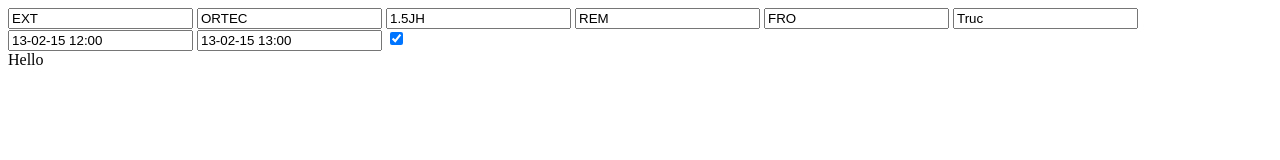
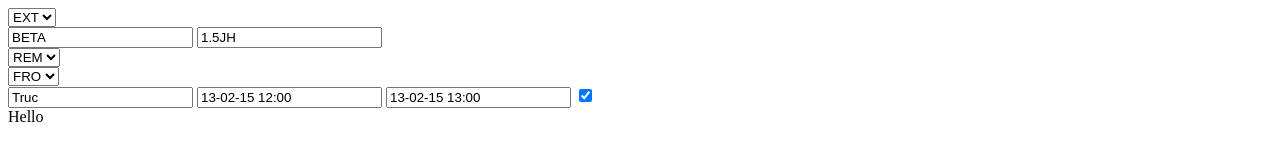
Before and after one commit to Happykiller/BONI_appCalendarGoogle, a plain HTML site: page index.html in a window 1280 px wide. Drawn offline with Linux system fonts and the light colour scheme; files whose address does not match are found by name.

Commit message:
clientid et apikey sorti de la lib

```diff
--- a/index.html
+++ b/index.html
@@ -15,7 +15,9 @@ and open the template in the editor.
         <script type="text/javascript">
             var input = {
                 "rest" : "http://localhost:8383/Task%20052%20-%20Process%20Tracking/"
-                ,"debug" : true
+                , "clientId" : "yourClientID"
+                , "apiKey" : "yourApiKey"
+                , "debug" : true
             };
 
             var output = {
@@ -24,11 +26,23 @@ and open the template in the editor.
         </script>
     </head>
     <body>
-        <input type="text" id="input_type" value="EXT">
-        <input type="text" id="input_client" value="ORTEC">
+        <div id="input_type">
+            <select>
+                <option selected>EXT</option>
+            </select>
+        </div>
+        <input type="text" id="input_client" value="BETA">
         <input type="text" id="input_cost" value="1.5JH">
-        <input type="text" id="input_where" value="REM">
-        <input type="text" id="input_consultant" value="FRO">
+        <div id="input_where">
+            <select>
+                <option selected>REM</option>
+            </select>
+        </div>
+        <div id="input_consultant">
+            <select>
+                <option selected>FRO</option>
+            </select>
+        </div>
         <input type="text" id="input_cmt" value="Truc">
         <input type="text" id="input_start" value="13-02-15 12:00">
         <input type="text" id="input_end" value="13-02-15 13:00">
--- a/libActivity.js
+++ b/libActivity.js
@@ -13,8 +13,8 @@
         _input = input,
         _output = output,
         _debug = input.debug,
-        _clientId = 'xxx',
-        _apiKey = 'xxx',
+        _clientId = input.clientId,
+        _apiKey = input.apiKey,
         _scopes = 'https://www.googleapis.com/auth/calendar https://www.googleapis.com/auth/userinfo.profile https://www.googleapis.com/auth/userinfo.email'
     ;
 
@@ -183,7 +183,8 @@
                 });
                 if(_debug){
                     console.log(resource);
-                }else{
+                }
+
                 request.execute(function(resp) {
                     if(resp.status == "confirmed"){
                         $('#divMsg').html("<b>Confirmed!</b> (Auto submit 3s)");
@@ -192,7 +193,7 @@
                         $('#divMsg').html(JSON.stringify(resp));
                     }
                 });
-                }
+
                 console.log("$.functionsApp.createAppointment finish.");
             } catch (er) {
                 console.log(0, "ERROR - $.functionsApp.createAppointment :" + er.message);
```
Lines whose indentation alone changed are shown as unchanged.
